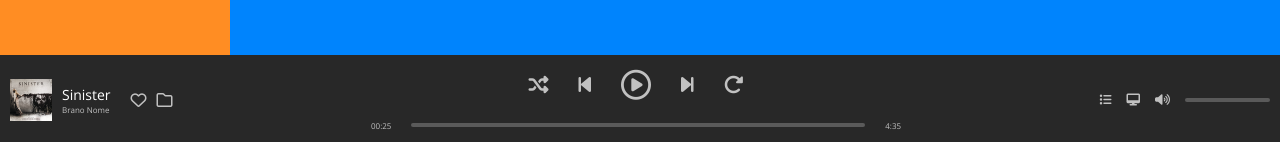
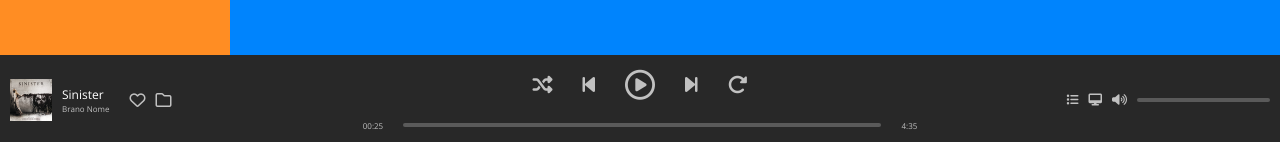
Before and after one commit to EmanueleVenditti95/html-css-spotifyweb, a plain HTML site: page index.html in a window 1280 px wide. Shown: the part 655-797 px from the top of the page. Drawn offline with nearby package versions, Linux system fonts and the light colour scheme.

Commit message:
Fix - toolbar resizing

```diff
--- a/style.css
+++ b/style.css
@@ -96,6 +96,7 @@ main.container-full {
 
 .toolbar .player {
     width: 50%;
+    gap: 20px;
 }
 
 .fa-circle-play {
@@ -109,11 +110,6 @@ main.container-full {
 
 .row-player {
     font-size: 20px;
-}
-
-.player {
-    max-width: 530px;
-    gap: 20px;
 }
 
 .player .row {
@@ -135,7 +131,7 @@ main.container-full {
 .slider .bar {
     height: 4px;
     background-color: var(--gray);
-    min-width: 130px;
+    width: 100%;
     border-radius: 4px;
     flex-grow: 1;
 }
@@ -155,23 +151,26 @@ main.container-full {
 .slider-volume {
     height: 4px;
     background-color: var(--gray);
-    min-width: 85px;
+    width: 40%;
     border-radius: 4px;
 }
 
 .volume.row {
     align-items: center;
-    gap: 15px;
+    gap: 10px;
     font-size: 12px;
+    width: 30%;
+    justify-content: flex-end;
 }
 
 .track {
     align-items: center;
     gap: 20px;
+    width: 30%;
 }
 
 .author {
-    font-size: 14px;
+    font-size: 12px;
     color: var(--light);
 }
 
```
